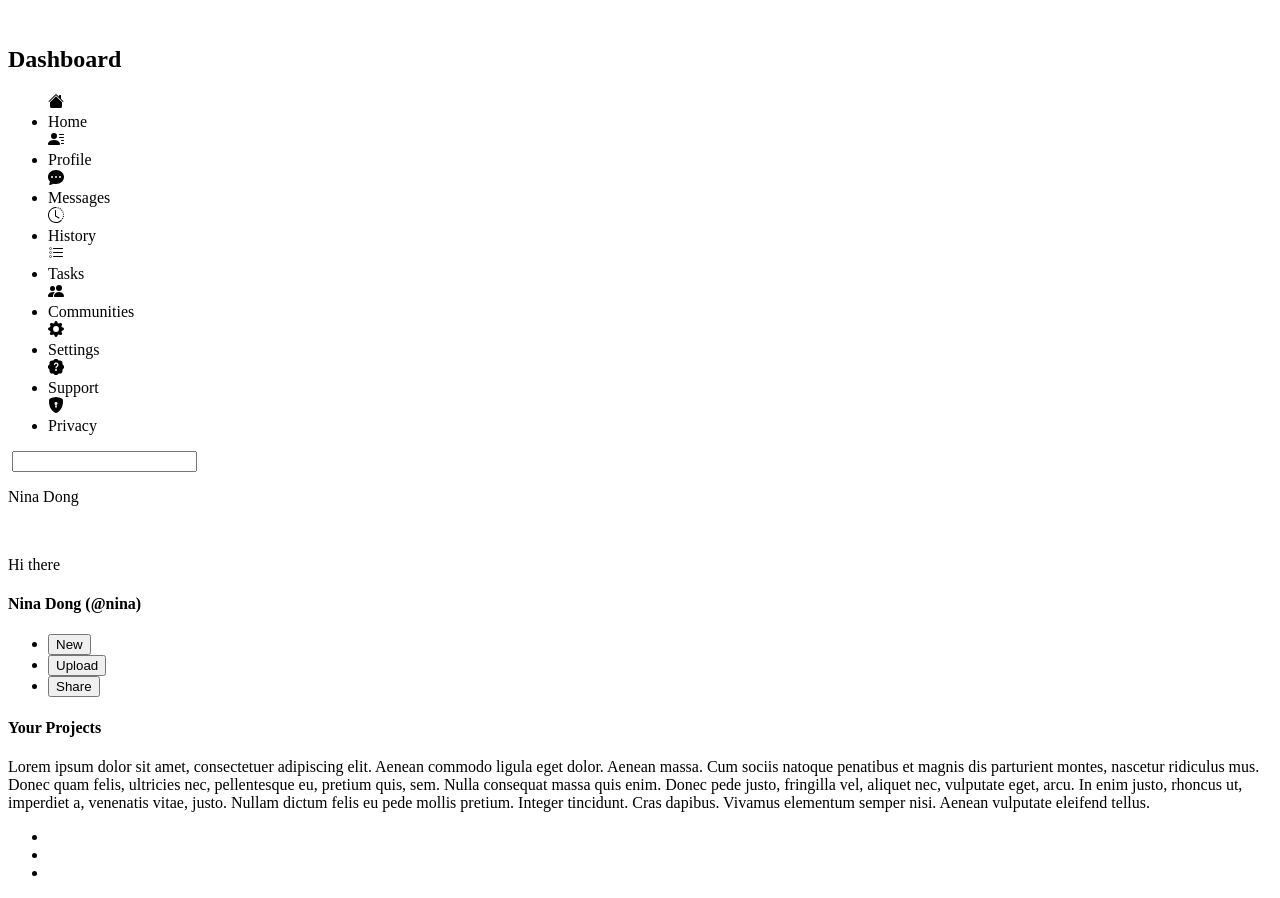
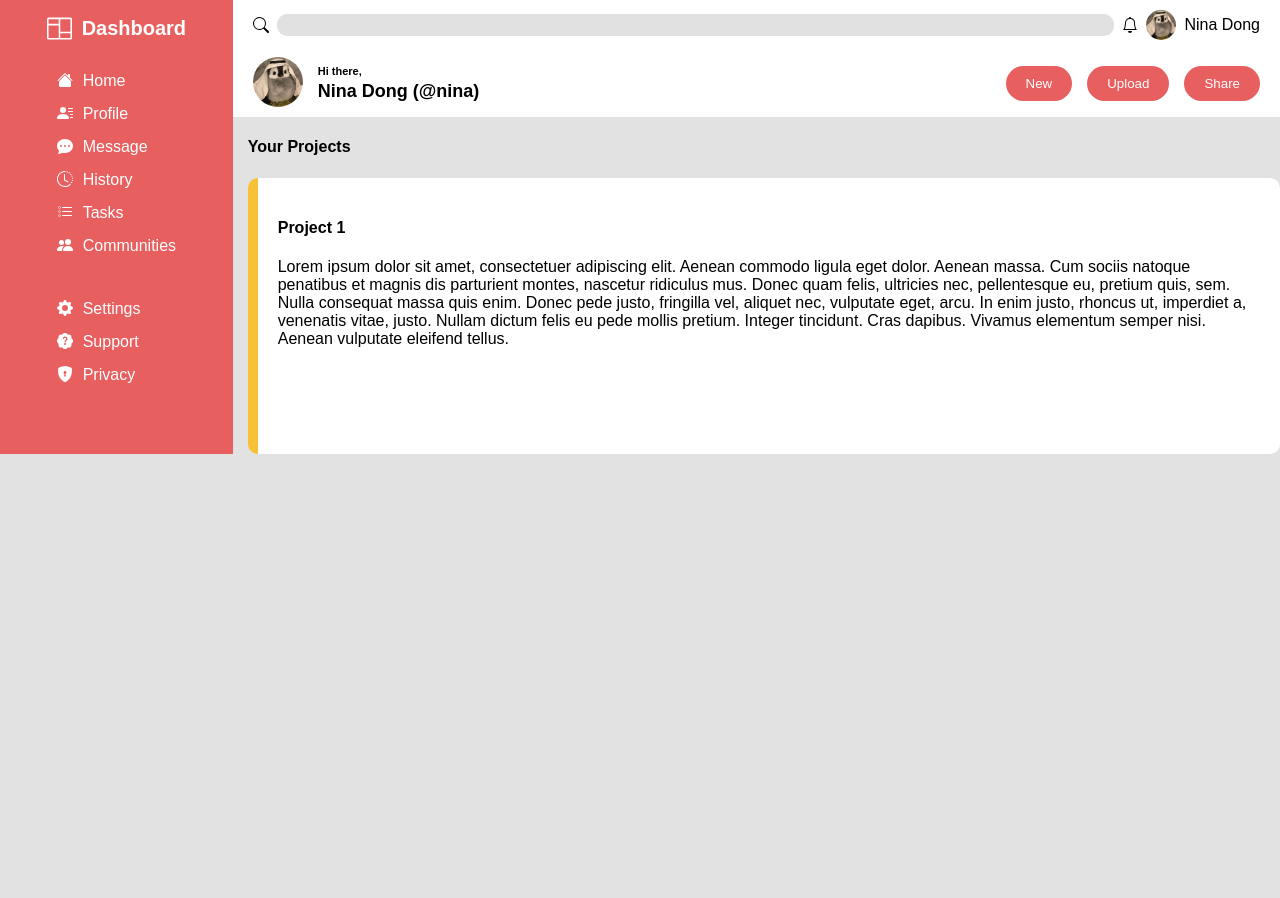
Before and after one commit to Caramel4764/admin-dashboard, a website: page index.html in a window 1280 px wide. After the commit the page ends 800 px from the top, so only its background shows below. Drawn offline with Linux system fonts and the light colour scheme.

Commit message:
style: finish dashboard, welcome, and card style.

```diff
--- a/index.html
+++ b/index.html
@@ -9,26 +9,33 @@
 <body>
   <div class="grid">
     <div class="dashboard">
-      <div class="logoName"><img><h2>Dashboard</h2></div>
-      <ul>
+      <div class="logoName">
+        <div>
+          <svg xmlns="http://www.w3.org/2000/svg" width="25" height="25" fill="currentColor" class="bi bi-columns" viewBox="0 0 16 16">
+            <path d="M0 2a1 1 0 0 1 1-1h14a1 1 0 0 1 1 1v12a1 1 0 0 1-1 1H1a1 1 0 0 1-1-1zm8.5 0v8H15V2zm0 9v3H15v-3zm-1-9H1v3h6.5zM1 14h6.5V6H1z"/>
+          </svg>
+          <h2>Dashboard</h2>
+        </div>
+    </div>
+      <ul class="dashboard-ul">
         <div>
           <svg xmlns="http://www.w3.org/2000/svg" width="16" height="16" fill="currentColor" class="bi bi-house-fill" viewBox="0 0 16 16">
             <path d="M8.707 1.5a1 1 0 0 0-1.414 0L.646 8.146a.5.5 0 0 0 .708.708L8 2.207l6.646 6.647a.5.5 0 0 0 .708-.708L13 5.793V2.5a.5.5 0 0 0-.5-.5h-1a.5.5 0 0 0-.5.5v1.293z"/>
             <path d="m8 3.293 6 6V13.5a1.5 1.5 0 0 1-1.5 1.5h-9A1.5 1.5 0 0 1 2 13.5V9.293z"/>
           </svg>
-          <li>Home</li>
+          <a href="#">Home</a>
         </div>
         <div>
           <svg xmlns="http://www.w3.org/2000/svg" width="16" height="16" fill="currentColor" class="bi bi-person-lines-fill" viewBox="0 0 16 16">
             <path d="M6 8a3 3 0 1 0 0-6 3 3 0 0 0 0 6m-5 6s-1 0-1-1 1-4 6-4 6 3 6 4-1 1-1 1zM11 3.5a.5.5 0 0 1 .5-.5h4a.5.5 0 0 1 0 1h-4a.5.5 0 0 1-.5-.5m.5 2.5a.5.5 0 0 0 0 1h4a.5.5 0 0 0 0-1zm2 3a.5.5 0 0 0 0 1h2a.5.5 0 0 0 0-1zm0 3a.5.5 0 0 0 0 1h2a.5.5 0 0 0 0-1z"/>
           </svg>
-          <li>Profile</li>
+          <a href="#">Profile</a>
         </div>
         <div>
           <svg xmlns="http://www.w3.org/2000/svg" width="16" height="16" fill="currentColor" class="bi bi-chat-dots-fill" viewBox="0 0 16 16">
             <path d="M16 8c0 3.866-3.582 7-8 7a9 9 0 0 1-2.347-.306c-.584.296-1.925.864-4.181 1.234-.2.032-.352-.176-.273-.362.354-.836.674-1.95.77-2.966C.744 11.37 0 9.76 0 8c0-3.866 3.582-7 8-7s8 3.134 8 7M5 8a1 1 0 1 0-2 0 1 1 0 0 0 2 0m4 0a1 1 0 1 0-2 0 1 1 0 0 0 2 0m3 1a1 1 0 1 0 0-2 1 1 0 0 0 0 2"/>
           </svg>
-          <li>Messages</li>
+          <a href="#">Message</a>
         </div>
         <div>
           <svg xmlns="http://www.w3.org/2000/svg" width="16" height="16" fill="currentColor" class="bi bi-clock-history" viewBox="0 0 16 16">
@@ -36,7 +43,7 @@
             <path d="M8 1a7 7 0 1 0 4.95 11.95l.707.707A8.001 8.001 0 1 1 8 0z"/>
             <path d="M7.5 3a.5.5 0 0 1 .5.5v5.21l3.248 1.856a.5.5 0 0 1-.496.868l-3.5-2A.5.5 0 0 1 7 9V3.5a.5.5 0 0 1 .5-.5"/>
           </svg>
-          <li>History</li>
+          <a href="#">History</a>
         </div>
         <div>
           <svg xmlns="http://www.w3.org/2000/svg" width="16" height="16" fill="currentColor" class="bi bi-list-task" viewBox="0 0 16 16">
@@ -44,31 +51,31 @@
             <path d="M5 3.5a.5.5 0 0 1 .5-.5h9a.5.5 0 0 1 0 1h-9a.5.5 0 0 1-.5-.5M5.5 7a.5.5 0 0 0 0 1h9a.5.5 0 0 0 0-1zm0 4a.5.5 0 0 0 0 1h9a.5.5 0 0 0 0-1z"/>
             <path fill-rule="evenodd" d="M1.5 7a.5.5 0 0 1 .5-.5h1a.5.5 0 0 1 .5.5v1a.5.5 0 0 1-.5.5H2a.5.5 0 0 1-.5-.5zM2 7h1v1H2zm0 3.5a.5.5 0 0 0-.5.5v1a.5.5 0 0 0 .5.5h1a.5.5 0 0 0 .5-.5v-1a.5.5 0 0 0-.5-.5zm1 .5H2v1h1z"/>
           </svg>
-          <li>Tasks</li>
+          <a href="#">Tasks</a>
         </div>
         <div>
           <svg xmlns="http://www.w3.org/2000/svg" width="16" height="16" fill="currentColor" class="bi bi-people-fill" viewBox="0 0 16 16">
             <path d="M7 14s-1 0-1-1 1-4 5-4 5 3 5 4-1 1-1 1zm4-6a3 3 0 1 0 0-6 3 3 0 0 0 0 6m-5.784 6A2.24 2.24 0 0 1 5 13c0-1.355.68-2.75 1.936-3.72A6.3 6.3 0 0 0 5 9c-4 0-5 3-5 4s1 1 1 1zM4.5 8a2.5 2.5 0 1 0 0-5 2.5 2.5 0 0 0 0 5"/>
           </svg>
-          <li>Communities</li>
+          <a href="#">Communities</a>
         </div>
-        <div>
+        <div id="setting-div">
           <svg xmlns="http://www.w3.org/2000/svg" width="16" height="16" fill="currentColor" class="bi bi-gear-fill" viewBox="0 0 16 16">
             <path d="M9.405 1.05c-.413-1.4-2.397-1.4-2.81 0l-.1.34a1.464 1.464 0 0 1-2.105.872l-.31-.17c-1.283-.698-2.686.705-1.987 1.987l.169.311c.446.82.023 1.841-.872 2.105l-.34.1c-1.4.413-1.4 2.397 0 2.81l.34.1a1.464 1.464 0 0 1 .872 2.105l-.17.31c-.698 1.283.705 2.686 1.987 1.987l.311-.169a1.464 1.464 0 0 1 2.105.872l.1.34c.413 1.4 2.397 1.4 2.81 0l.1-.34a1.464 1.464 0 0 1 2.105-.872l.31.17c1.283.698 2.686-.705 1.987-1.987l-.169-.311a1.464 1.464 0 0 1 .872-2.105l.34-.1c1.4-.413 1.4-2.397 0-2.81l-.34-.1a1.464 1.464 0 0 1-.872-2.105l.17-.31c.698-1.283-.705-2.686-1.987-1.987l-.311.169a1.464 1.464 0 0 1-2.105-.872zM8 10.93a2.929 2.929 0 1 1 0-5.86 2.929 2.929 0 0 1 0 5.858z"/>
           </svg>
-          <li>Settings</li>
+          <a href="#">Settings</a>
         </div>
         <div>
           <svg xmlns="http://www.w3.org/2000/svg" width="16" height="16" fill="currentColor" class="bi bi-patch-question-fill" viewBox="0 0 16 16">
             <path d="M5.933.87a2.89 2.89 0 0 1 4.134 0l.622.638.89-.011a2.89 2.89 0 0 1 2.924 2.924l-.01.89.636.622a2.89 2.89 0 0 1 0 4.134l-.637.622.011.89a2.89 2.89 0 0 1-2.924 2.924l-.89-.01-.622.636a2.89 2.89 0 0 1-4.134 0l-.622-.637-.89.011a2.89 2.89 0 0 1-2.924-2.924l.01-.89-.636-.622a2.89 2.89 0 0 1 0-4.134l.637-.622-.011-.89a2.89 2.89 0 0 1 2.924-2.924l.89.01zM7.002 11a1 1 0 1 0 2 0 1 1 0 0 0-2 0m1.602-2.027c.04-.534.198-.815.846-1.26.674-.475 1.05-1.09 1.05-1.986 0-1.325-.92-2.227-2.262-2.227-1.02 0-1.792.492-2.1 1.29A1.7 1.7 0 0 0 6 5.48c0 .393.203.64.545.64.272 0 .455-.147.564-.51.158-.592.525-.915 1.074-.915.61 0 1.03.446 1.03 1.084 0 .563-.208.885-.822 1.325-.619.433-.926.914-.926 1.64v.111c0 .428.208.745.585.745.336 0 .504-.24.554-.627"/>
           </svg>
-          <li>Support</li>
+          <a href="#">Support</a>
         </div>
         <div>
           <svg xmlns="http://www.w3.org/2000/svg" width="16" height="16" fill="currentColor" class="bi bi-shield-lock-fill" viewBox="0 0 16 16">
             <path fill-rule="evenodd" d="M8 0c-.69 0-1.843.265-2.928.56-1.11.3-2.229.655-2.887.87a1.54 1.54 0 0 0-1.044 1.262c-.596 4.477.787 7.795 2.465 9.99a11.8 11.8 0 0 0 2.517 2.453c.386.273.744.482 1.048.625.28.132.581.24.829.24s.548-.108.829-.24a7 7 0 0 0 1.048-.625 11.8 11.8 0 0 0 2.517-2.453c1.678-2.195 3.061-5.513 2.465-9.99a1.54 1.54 0 0 0-1.044-1.263 63 63 0 0 0-2.887-.87C9.843.266 8.69 0 8 0m0 5a1.5 1.5 0 0 1 .5 2.915l.385 1.99a.5.5 0 0 1-.491.595h-.788a.5.5 0 0 1-.49-.595l.384-1.99A1.5 1.5 0 0 1 8 5"/>
           </svg>
-          <li>Privacy</li>
+          <a href="#">Privacy</a>
         </div>
       </ul>
     </div>
@@ -76,19 +83,25 @@
     <div class="main-container">
       <div class="heading">
         <div class="search-flex">
-          <img id="search" src="" alt="">
-          <input type="text">
-          <img src="" alt="" id="bell">
-          <img src="" alt="" class="pfp">
+          <svg id="search" xmlns="http://www.w3.org/2000/svg" width="16" height="16" fill="currentColor" class="bi bi-search" viewBox="0 0 16 16">
+            <path d="M11.742 10.344a6.5 6.5 0 1 0-1.397 1.398h-.001q.044.06.098.115l3.85 3.85a1 1 0 0 0 1.415-1.414l-3.85-3.85a1 1 0 0 0-.115-.1zM12 6.5a5.5 5.5 0 1 1-11 0 5.5 5.5 0 0 1 11 0"/>
+          </svg>
+          <input id="search-bar" type="text">
+          <svg id="bell" xmlns="http://www.w3.org/2000/svg" width="16" height="16" fill="currentColor" class="bi bi-bell" viewBox="0 0 16 16">
+            <path d="M8 16a2 2 0 0 0 2-2H6a2 2 0 0 0 2 2M8 1.918l-.797.161A4 4 0 0 0 4 6c0 .628-.134 2.197-.459 3.742-.16.767-.376 1.566-.663 2.258h10.244c-.287-.692-.502-1.49-.663-2.258C12.134 8.197 12 6.628 12 6a4 4 0 0 0-3.203-3.92zM14.22 12c.223.447.481.801.78 1H1c.299-.199.557-.553.78-1C2.68 10.2 3 6.88 3 6c0-2.42 1.72-4.44 4.005-4.901a1 1 0 1 1 1.99 0A5 5 0 0 1 13 6c0 .88.32 4.2 1.22 6"/>
+          </svg>
+          <img src="./pfp.jpg" alt="" class="small-pfp pfp">
           <p>Nina Dong</p>
         </div>
         <div class="welcome-flex">
           <div class="welcome">
-            <img src="" alt="" class="pfp">
-            <p>Hi there</p>
-            <h4>Nina Dong (@nina)</h4>
+            <div><img src="./pfp.jpg" alt="" class="big-pfp pfp"></div>
+            <div id="userInfo">
+              <p>Hi there,</p>
+              <h4>Nina Dong (@nina)</h4>
+            </div>
           </div>
-          <ul>
+          <ul class="welcome-button-list">
             <li><button class="welcome-button">New</button></li>
             <li><button class="welcome-button">Upload</button></li>
             <li><button class="welcome-button">Share</button></li>
@@ -99,6 +112,7 @@
       <div class="project-container">
         <h4>Your Projects</h4>
         <div class="card">
+          <h4>Project 1</h4>
           <p>Lorem ipsum dolor sit amet, consectetuer adipiscing elit. Aenean commodo ligula eget dolor. Aenean massa. Cum sociis natoque penatibus et magnis dis parturient montes, nascetur ridiculus mus. Donec quam felis, ultricies nec, pellentesque eu, pretium quis, sem. Nulla consequat massa quis enim. Donec pede justo, fringilla vel, aliquet nec, vulputate eget, arcu. In enim justo, rhoncus ut, imperdiet a, venenatis vitae, justo. Nullam dictum felis eu pede mollis pretium. Integer tincidunt. Cras dapibus. Vivamus elementum semper nisi. Aenean vulputate eleifend tellus.</p>
           <ul class="action-icon">
             <li><img src="" alt=""></li>
@@ -107,6 +121,7 @@
           </ul>
         </div>
       </div>
+
     </div>
 
   </div>
--- a/style.css
+++ b/style.css
@@ -0,0 +1,136 @@
+:root {
+  margin: 0;
+}
+body {
+  margin: 0;
+  font-family: sans-serif;
+  background-color: rgb(226, 226, 226);
+}
+p {
+  font-size: 16px;
+}
+h2 {
+  font-size: 20px;
+}
+.grid {
+  display:grid;
+  grid-template-columns: minmax(170px,2fr) 9fr;
+}
+
+ul{
+  list-style-type: none;
+  padding: 0;
+}
+.dashboard ul div {
+  display: flex;
+}
+.dashboard ul div a{
+  margin-left: 10px;
+  color: white;
+  text-decoration: none;
+}
+.dashboard ul div a:hover{
+  color:rgb(255, 215, 215)
+}
+.dashboard {
+  background-color: rgb(232, 95, 95);
+  color: rgb(255, 255, 255);
+  display: flex;
+  flex-direction: column;
+  padding: 0px 6px;
+  align-items: center;
+}
+.dashboard-ul {
+
+}
+.logoName h2{
+  margin-left: 10px;
+}
+.logoName {
+
+}
+.logoName div {
+  display: flex;
+  align-items: center;
+}
+.dashboard-ul {
+  display:flex;
+  flex-direction: column;
+  gap: 15px;
+}
+.pfp {
+  border-radius: 50%;
+}
+.small-pfp {
+  width: 30px;
+}
+.big-pfp {
+  width: 50px;
+}
+#setting-div {
+  margin-top: 30px;
+}
+.search-flex {
+  display:flex;
+  gap: 8px;
+  align-items: center;
+  margin: 0px 20px;
+}
+#search-bar {
+  background-color: rgb(225, 225, 225);
+  border: none;
+  height: 20px;
+  border-radius: 10px;
+  flex-grow: 1;
+}
+.welcome {
+  display:flex;
+  align-items: center;
+}
+#userInfo {
+  display:flex;
+  flex-direction: column;
+  margin-left: 15px;
+}
+#userInfo p{
+  margin:0;
+  margin-bottom: 4px;
+  font-size: 11px;
+  padding:0;
+  font-weight: 600;
+}
+#userInfo h4{
+  margin:0;
+  padding: 0;
+  font-size: 18px;
+}
+.welcome-flex {
+  display: flex;
+  justify-content: space-between;
+  margin: 0px 20px;
+}
+.heading {
+  background-color: white;
+}
+.welcome-button-list {
+  gap: 15px;
+  display:flex;
+
+}
+.welcome-button {
+  background-color: rgb(232, 95, 95);
+  border-radius: 25px;
+  color: white;
+  border: none;
+  padding: 10px 20px;
+}
+
+.project-container {
+  padding-left: 15px;
+}
+.card {
+  background-color: white;
+  padding:20px;
+  border-radius: 10px;
+  border-left: 10px rgb(248, 193, 54) solid
+}
```
